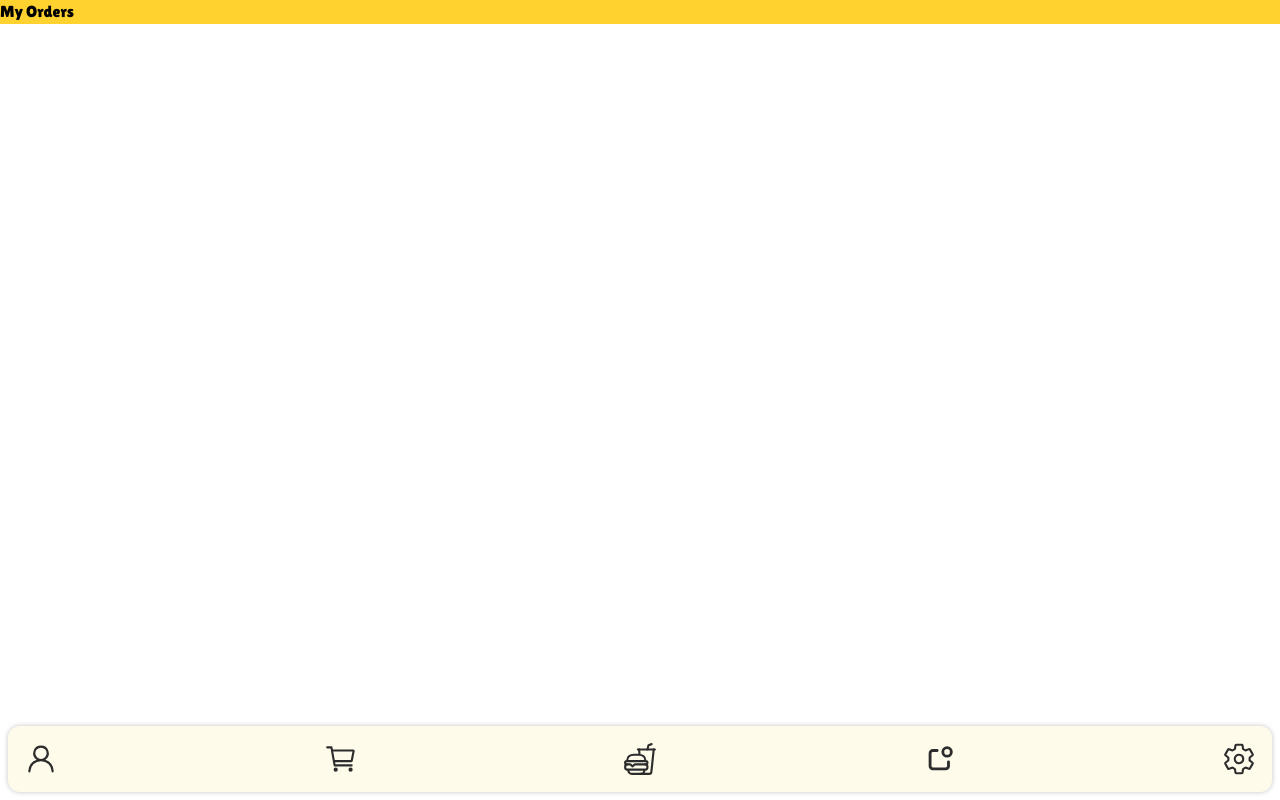
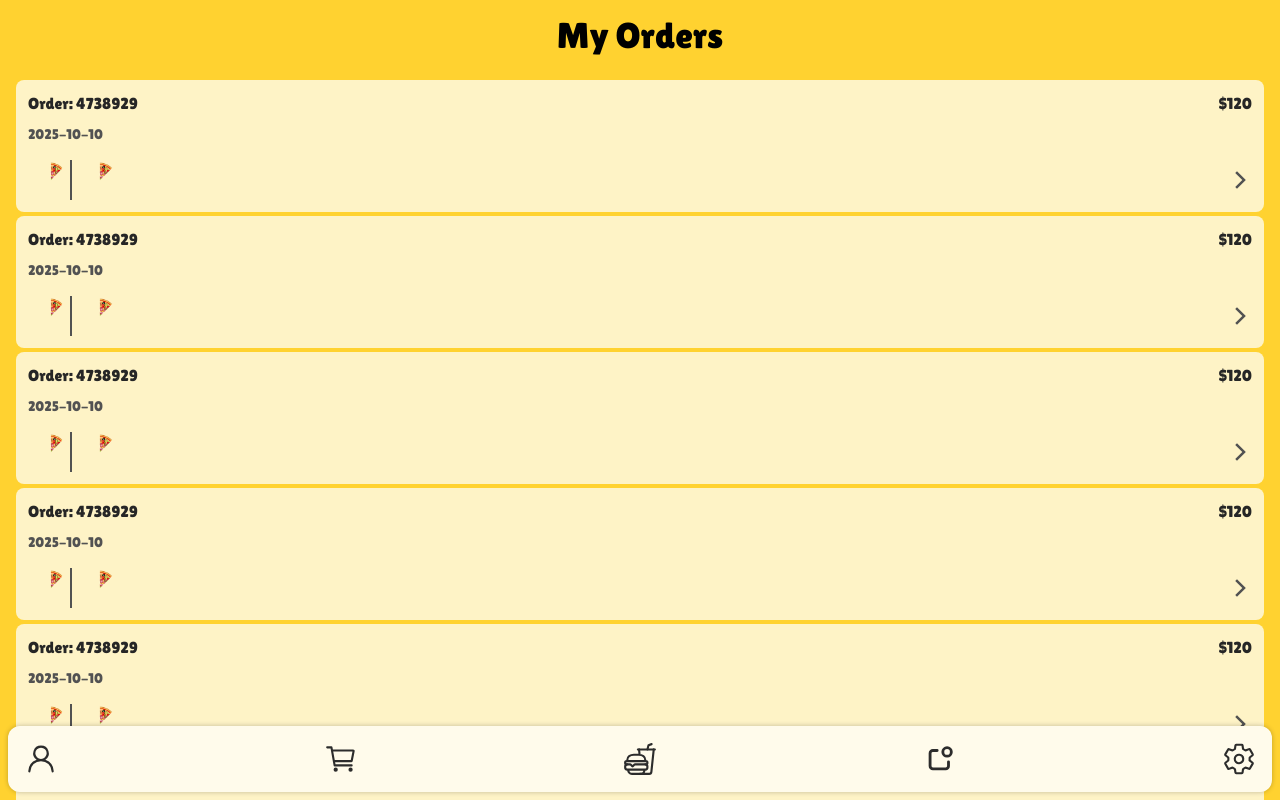
Before and after one commit to mahdibaderloo/fastfood, a React (Vite) app: page /orders in a window 1280 px wide. Built offline with nearby package versions, Linux system fonts and the light colour scheme.

Commit message:
add OrderItem component

```diff
--- /dev/null
+++ b/src/features/order/OrderItem.tsx
@@ -0,0 +1,26 @@
+import { CgChevronRight } from "react-icons/cg";
+
+import pizza from "../../data/images/loading-1.png";
+
+function OrderItem() {
+  return (
+    <li className="bg-amber-100 rounded-lg p-3 relative flex flex-col justify-between">
+      <div className="flex justify-between text-neutral-800">
+        <p>Order: 4738929</p>
+        <p>$120</p>
+      </div>
+      <p className="text-sm text-neutral-600 pt-2">2025-10-10</p>
+      <div className="flex justify-between items-center pt-4">
+        <div className="flex divide-x-2 divide-neutral-600">
+          <img src={pizza} alt="pizza image" className="w-10 mx-1" />
+          <img src={pizza} alt="pizza image" className="w-10 mx-1" />
+        </div>
+        <p>
+          <CgChevronRight size={30} color="#525252" />
+        </p>
+      </div>
+    </li>
+  );
+}
+
+export default OrderItem;
--- a/src/pages/Orders.tsx
+++ b/src/pages/Orders.tsx
@@ -1,7 +1,25 @@
+import Header from "../components/Header";
+import OrderItem from "../features/order/OrderItem";
+
 function Orders() {
   return (
     <>
-      <header>My Orders</header>
+      <Header
+        classHeader="w-full flex items-center justify-center py-4 fixed z-50 bg-amber-300 dark:bg-neutral-800"
+        pContent="My Orders"
+        classP="text-4xl dark:text-amber-300"
+      />
+      <main className="overflow-y-scroll p-4 pt-20 h-screen">
+        <ul className="flex flex-col gap-1">
+          <OrderItem />
+          <OrderItem />
+          <OrderItem />
+          <OrderItem />
+          <OrderItem />
+          <OrderItem />
+        </ul>
+        <div className="w-full h-16"></div>
+      </main>
     </>
   );
 }
```
